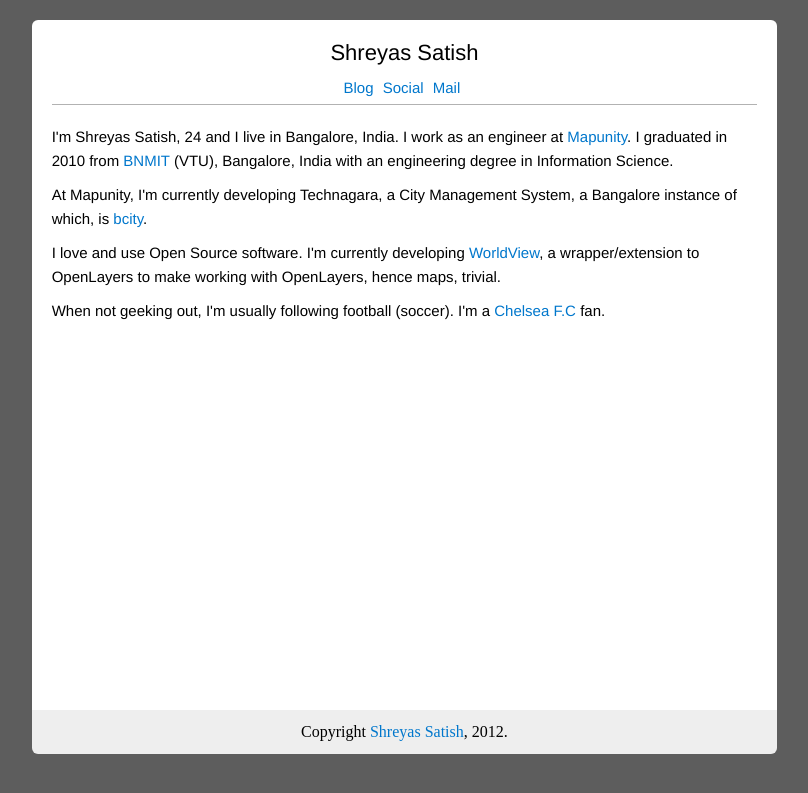
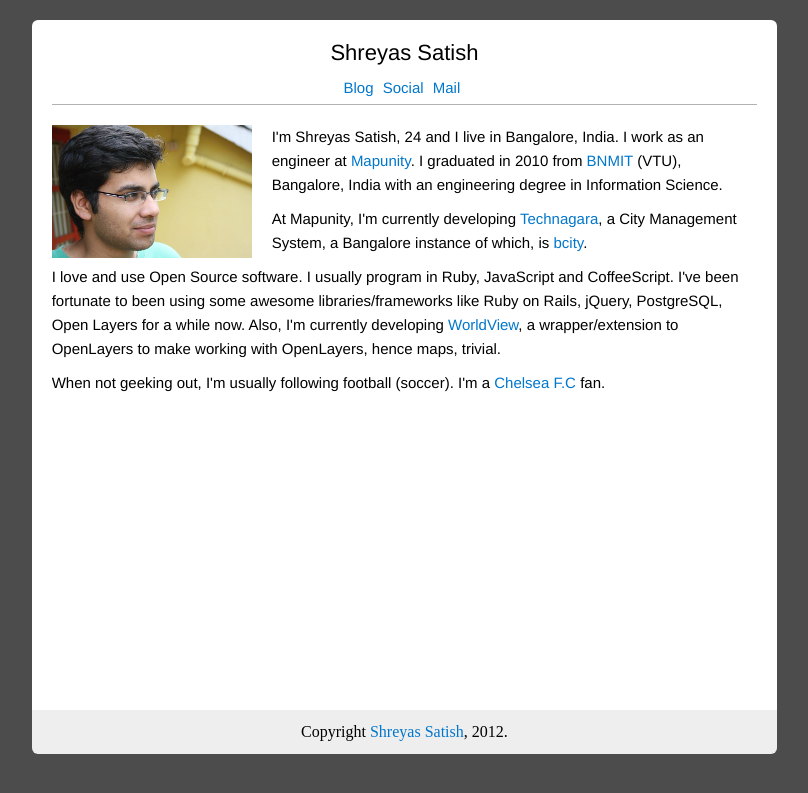
Before and after one commit to shreyas-satish/shreyas-satish.github.com, a Jekyll site: the page built from index.html, in a window 1280 px wide. Shown: the top 793 px of the page, without its empty margins (235-1043 px from the left). Built offline with Jekyll 4.4.1, drawn with Linux system fonts in a browser that asks for light colours; Markdown is read by kramdown in place of the engine named in the settings; comment, search, counter and statistics services are not loaded.

Commit message:
index changes. added img

```diff
--- a/css/styles.css
+++ b/css/styles.css
@@ -3,7 +3,7 @@
 /* ============================== */
 
 	body {
-	  background: #5d5d5d;
+	  background: #4c4c4c;
 	  line-height: 24px;
 	}
 
@@ -48,6 +48,11 @@
 	body  #header h1 a {
 	 color: #000;
 	}
+
+  .self-photo {
+    float: left;
+    margin-right: 20px;
+  }
 
 	ul.horizontal-list {
     text-align: center;
--- a/index.html
+++ b/index.html
@@ -4,6 +4,9 @@ title: Shreyas Satish
 ---
 
 <div class = 'content'>
+  <div class = 'self-photo'>
+    <img src = "/media/shreyas.png" alt = "shreyas" />
+  </div>
   <p>
 
   I'm Shreyas Satish, 24 and I live in Bangalore, India. I work as an engineer at <a href = "http://mapunity.in" target="_blank">Mapunity</a>. I graduated in 2010 from <a href = "http://bnmit.org" target="_blank">BNMIT</a> (VTU), Bangalore, India with an engineering degree in Information Science.
@@ -11,11 +14,11 @@ title: Shreyas Satish
   </p>
 
   <p>
-  At Mapunity, I'm currently developing Technagara, a City Management System, a Bangalore instance of which, is <a href = "http://bcity.in" target="_blank">bcity</a>.
+  At Mapunity, I'm currently developing <a href="http://technagara.in" target="_blank">Technagara</a>, a City Management System, a Bangalore instance of which, is <a href = "http://bcity.in" target="_blank">bcity</a>.
   </p>
 
   <p>
-  I love and use Open Source software. I'm currently developing <a href="http://github.com/shreyas-satish/worldview" target="_blank">WorldView</a>, a wrapper/extension to OpenLayers to make working with OpenLayers, hence maps, trivial.
+  I love and use Open Source software. I usually program in Ruby, JavaScript and CoffeeScript. I've been fortunate to been using some awesome libraries/frameworks like Ruby on Rails, jQuery, PostgreSQL, Open Layers for a while now. Also,  I'm currently developing <a href="http://github.com/shreyas-satish/worldview" target="_blank">WorldView</a>, a wrapper/extension to OpenLayers to make working with OpenLayers, hence maps, trivial.
   </p>
 
   <p>
```
Also changed, not shown: media/shreyas.png (added).
